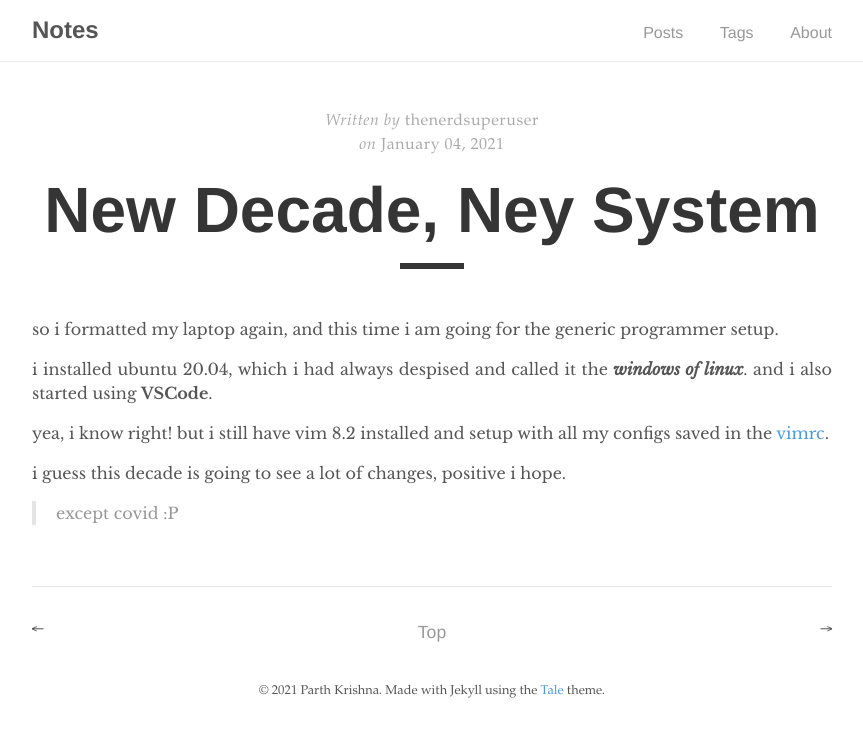
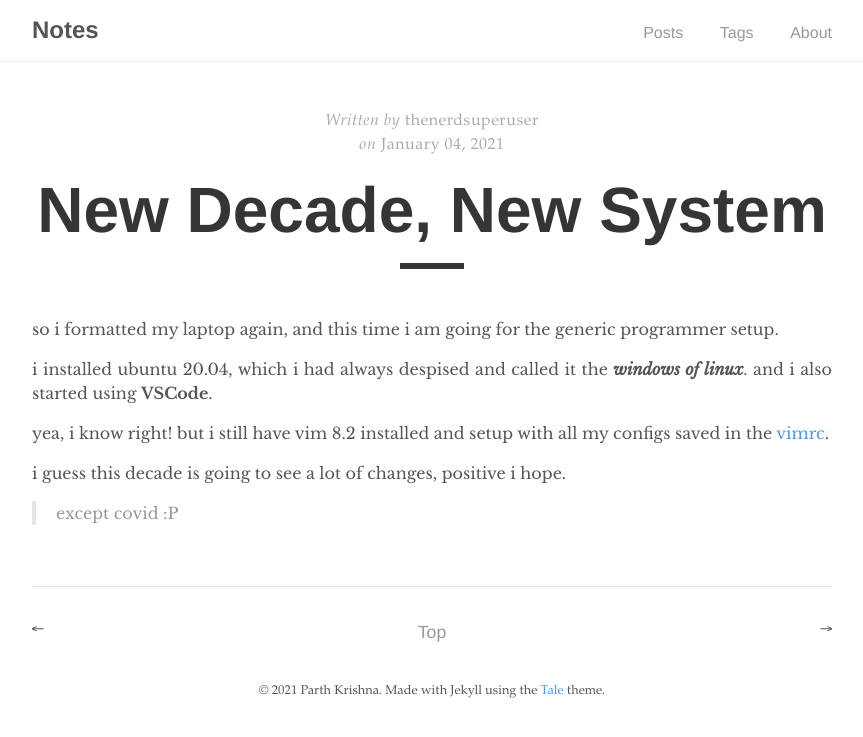
Before and after one commit to learnxtoday/learnxtoday.github.io, a Jekyll site: the page built from _posts/2021-01-04-new-decade-new-system.md, in a window 1280 px wide. Shown: the top 737 px of the page, without its empty margins (208-1071 px from the left). Built offline with Jekyll 4.4.1, drawn with Linux system fonts in a browser that asks for light colours.

Commit message:
Fixed typos

```diff
--- a/_posts/2021-01-04-new-decade-new-system.md
+++ b/_posts/2021-01-04-new-decade-new-system.md
@@ -1,8 +1,7 @@
 ---
 layout: post
-title: New Decade, Ney System
+title: New Decade, New System
 author: thenerdsuperuser
-date: '2021-01-04'
 tags: ubuntu, vim
 ---
 
```
Also changed, not shown: _posts/2021-01-11-ssh-auth.md (+1 -2 lines).
